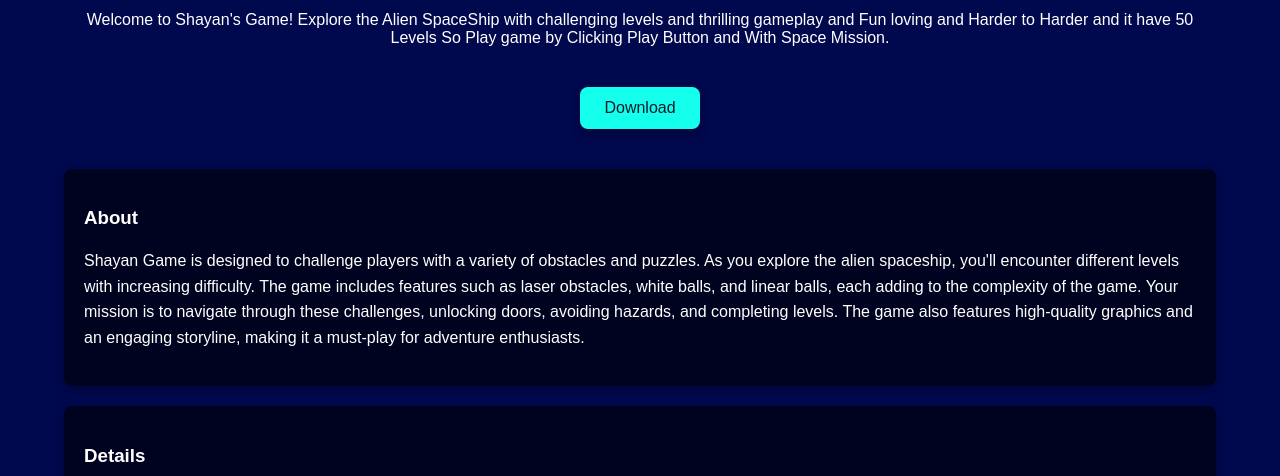
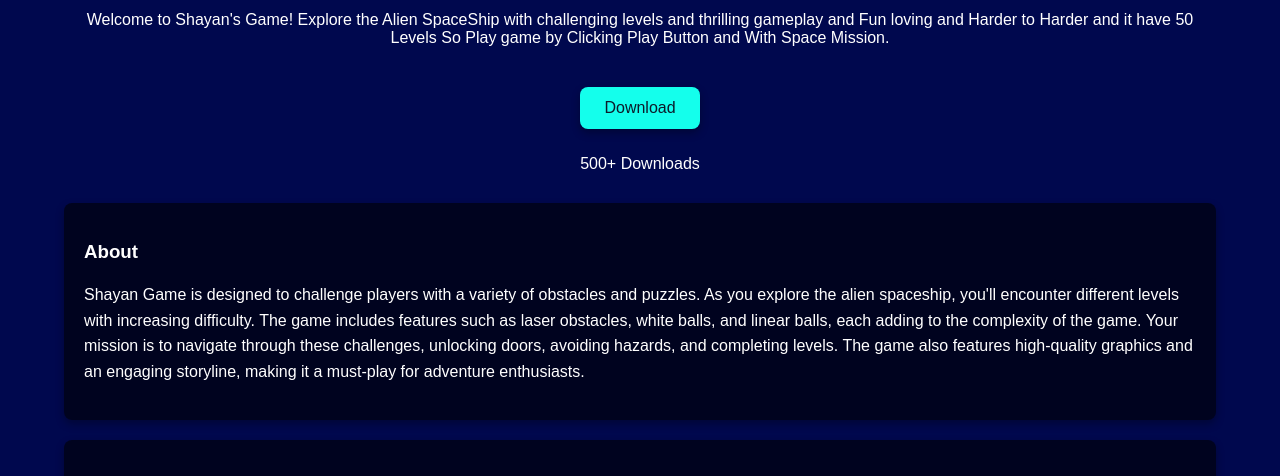
Before and after one commit to ShayanDeveloper123/spacemissiongame, a plain HTML site: page index.html in a window 1280 px wide. Shown: the part 318-794 px from the top of the page. Drawn offline with Linux system fonts and the light colour scheme.

Commit message:
Update index.html

```diff
--- a/index.html
+++ b/index.html
@@ -30,12 +30,14 @@
                 and Fun loving and Harder to Harder and it have 50 Levels So Play game by Clicking Play Button and
                 With Space Mission.</p>
 
-                <div class="download-button">
-                    <a href="https://drive.google.com/file/d/16ZhgFA2opJ134z3FwQvJ3eGVCmmjb5sP/view?usp=sharing"
+
+            <div class="download-button">
+                <a href="https://drive.google.com/file/d/16ZhgFA2opJ134z3FwQvJ3eGVCmmjb5sP/view?usp=sharing"
                     target="_blank">
-                        <button>Download</button>
-                    </a>
-                </div>
+                    <button>Download</button>
+                </a>
+                <p>500+ Downloads</p>
+            </div>
 
                 <!-- Long Description Section -->
                 <div class="long-description">
@@ -65,14 +67,6 @@
                         <p>3: Robot Exploration: Control a robot designed to uncover apen secrets and explore new places.</p>
                         <p>4: Adjustable Graphics: Fine-tune your gaming experience with graphic settings for smooth gameplay.</p>
                         <p>5: Regular Updates: Stay tuned for exciting new features and more levels with every update!</p>
-                        <!-- <ul style="
-                        list-style-type: disc;">
-                            <li>50 Levels: Unlock new stages as you advance, with each level introducing more complex challenges.</li>
-                            <li>Sci-Fi Adventure: Immerse yourself in a futuristic world with a blue-themed sci-fi design.</li>
-                            <li>Robot Exploration: Control a robot designed to uncover alien secrets and explore new places.</li>
-                            <li>Adjustable Graphics: Fine-tune your gaming experience with graphic settings for smooth gameplay.</li>
-                            <li>Regular Updates: Stay tuned for exciting new features and more levels with every update!</li>
-                        </ul> -->
 
                         <p style="line-height: 1.6;
                                   margin: 10px 0;">If you're a fan of space exploration and sci-fi, Space Mission is the perfect game for you. Download now and begin your cosmic adventure!</p>
@@ -82,28 +76,6 @@
         </div>
     </section>
 
-    <!-- <section id="feedback-section" class="content-section">
-        <div class="container">
-            <hr style="border: 3px solid #00ebe7;">
-
-            <h2>Send Us Your Feedback</h2>
-            <p>We value your feedback and would love to hear from you!</p>
-            <form id="feedbackForm">
-                <label for="name">Name:</label>
-                <input type="text" id="name" name="name" required>
-
-                <label for="email">Email:</label>
-                <input type="email" id="email" name="email" required>
-
-                <label for="message">Message:</label>
-                <textarea id="message" name="message" rows="6" required></textarea>
-
-                <button type="button" onclick="handleFeedback()">Submit Feedback</button>
-            </form>
-            <div id="feedbackDisplay"></div>
-        </div>
-    </section> -->
-
     <script src="script.js"></script>
 </body>
 </html>
```
